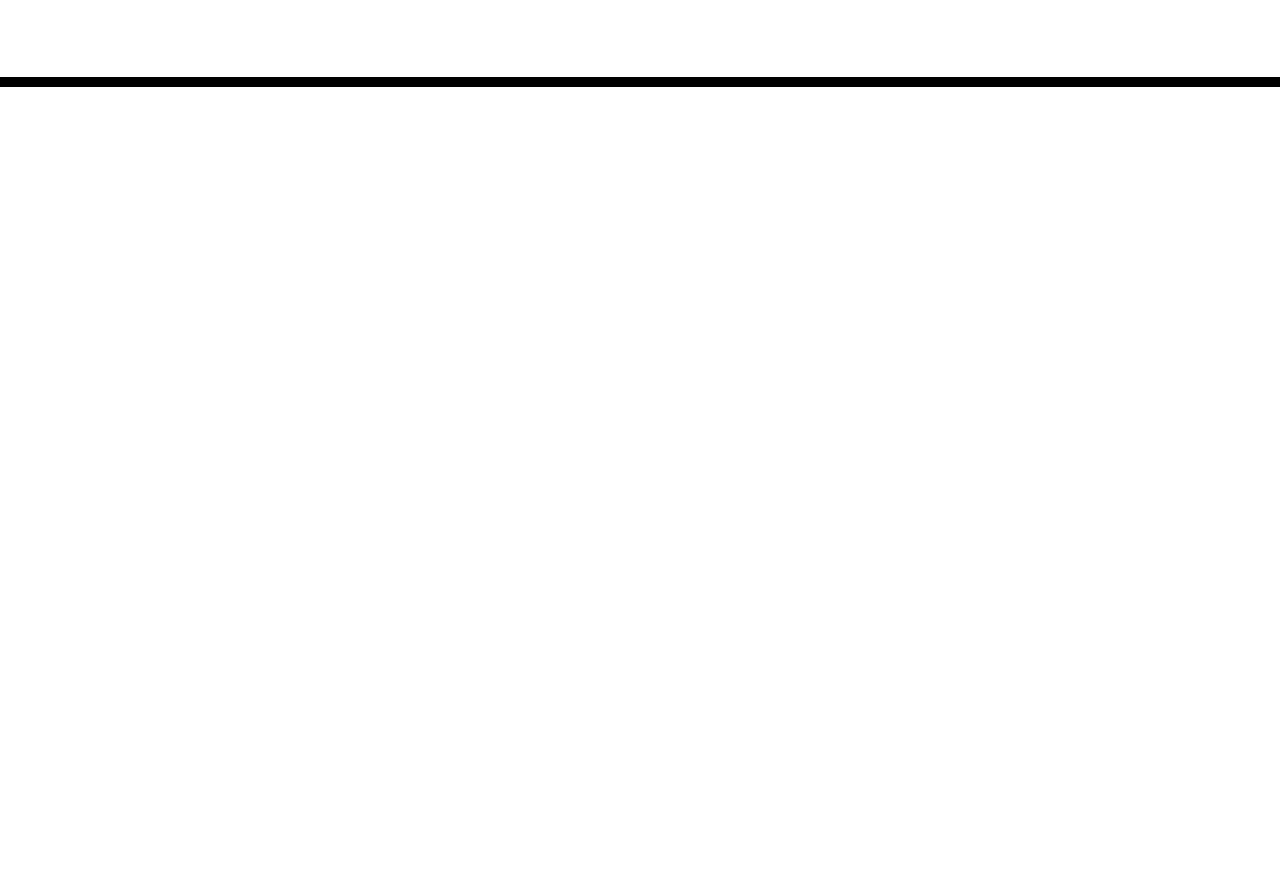
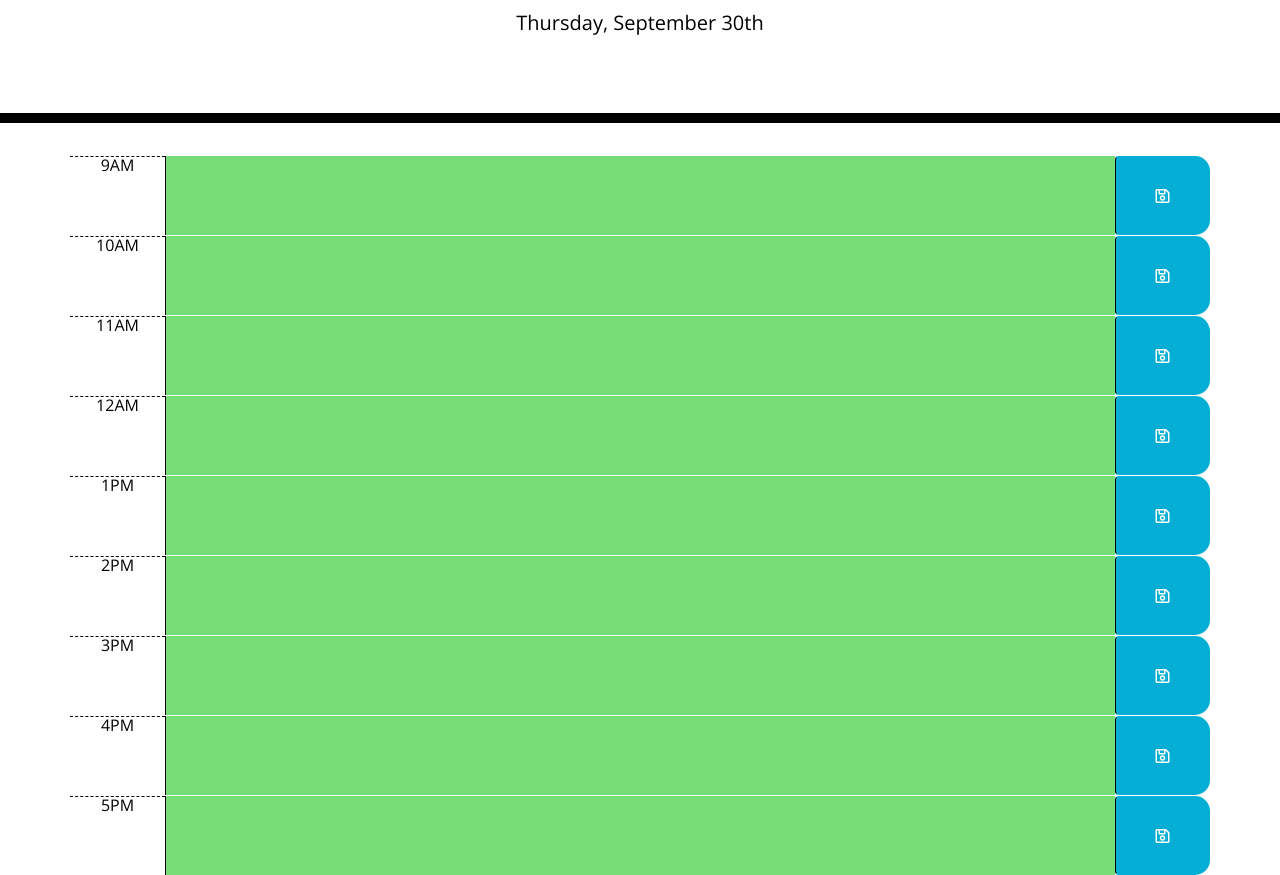
Before and after one commit to yanghuixi1/work-day-scheduler, a plain HTML site: page index.html in a window 1280 px wide. Shown: the part 181-1056 px from the top of the page. Before the commit the page ends 800 px from the top, so only its background shows below. Drawn offline with nearby package versions, Linux system fonts and the light colour scheme.

Commit message:
Complete draft

```diff
--- a/assets/css/style.css
+++ b/assets/css/style.css
@@ -1,5 +1,5 @@
 body {
-  font-family: 'Open Sans', sans-serif;
+  font-family: "Open Sans", sans-serif;
   font-size: 16px;
   line-height: 1;
 }
@@ -63,6 +63,9 @@ textarea {
   border-bottom-right-radius: 15px;
   background-color: #06aed5;
   color: white;
+  display: flex;
+  justify-content: center;
+  align-items: center;
 }
 
 .saveBtn i:hover {
--- a/assets/js/main.js
+++ b/assets/js/main.js
@@ -0,0 +1,36 @@
+var mainContainer = $(".container");
+
+$("textarea").each(function () {
+  var textarea = parseInt($(this).attr("id"));
+  var currTime = moment().hours();
+  if (textarea < currTime) {
+    $(this).addClass("past");
+  } else if (textarea === currTime) {
+    $(this).addClass("present");
+  } else {
+    $(this).addClass("future");
+  }
+});
+
+function handleSaveEvent(event) {
+  var btnClicked = $(event.target);
+  var textareaEl = $(btnClicked.siblings()[1]);
+  var userInput = textareaEl.val();
+  localStorage.setItem(textareaEl.attr("id"), userInput);
+}
+
+function loadSavedEvents() {
+  for (i = 9; i < 18; i++) {
+    var currEvent = localStorage.getItem(i.toString());
+    if (currEvent != null) {
+      $(`#${i}`).val(currEvent);
+    }
+  }
+}
+
+mainContainer.on("click", ".saveBtn", handleSaveEvent);
+
+$(function () {
+  $("#currentDay").text(moment().format("dddd, MMMM Do"));
+  loadSavedEvents();
+});
--- a/index.html
+++ b/index.html
@@ -30,6 +30,70 @@
     </header>
     <div class="container">
       <!-- Timeblocks go here -->
+      <div class="row time-block">
+        <div class="col-md-1 hour">9AM</div>
+        <textarea class="col-md-10 description" id="9"></textarea>
+        <button class="col-md-1 btn saveBtn">
+          <i class="far fa-save"></i>
+        </button>
+      </div>
+      <div class="row time-block">
+        <div class="col-md-1 hour">10AM</div>
+        <textarea class="col-md-10 description" id="10"></textarea>
+        <button class="col-md-1 btn saveBtn">
+          <i class="far fa-save"></i>
+        </button>
+      </div>
+      <div class="row time-block">
+        <div class="col-md-1 hour">11AM</div>
+        <textarea class="col-md-10 description" id="11"></textarea>
+        <button class="col-md-1 btn saveBtn">
+          <i class="far fa-save"></i>
+        </button>
+      </div>
+
+      <div class="row time-block">
+        <div class="col-md-1 hour">12AM</div>
+        <textarea class="col-md-10 description" id="12"></textarea>
+        <button class="col-md-1 btn saveBtn">
+          <i class="far fa-save"></i>
+        </button>
+      </div>
+      <div class="row time-block">
+        <div class="col-md-1 hour">1PM</div>
+        <textarea class="col-md-10 description" id="13"></textarea>
+        <button class="col-md-1 btn saveBtn">
+          <i class="far fa-save"></i>
+        </button>
+      </div>
+      <div class="row time-block">
+        <div class="col-md-1 hour">2PM</div>
+        <textarea class="col-md-10 description" id="14"></textarea>
+        <button class="col-md-1 btn saveBtn">
+          <i class="far fa-save"></i>
+        </button>
+      </div>
+      <div class="row time-block">
+        <div class="col-md-1 hour">3PM</div>
+        <textarea class="col-md-10 description" id="15"></textarea>
+        <button class="col-md-1 btn saveBtn">
+          <i class="far fa-save"></i>
+        </button>
+      </div>
+      <div class="row time-block">
+        <div class="col-md-1 hour">4PM</div>
+        <textarea class="col-md-10 description" id="16"></textarea>
+        <button class="col-md-1 btn saveBtn">
+          <i class="far fa-save"></i>
+        </button>
+      </div>
+      <div class="row time-block">
+        <div class="col-md-1 hour">5PM</div>
+        <textarea class="col-md-10 description" id="17"></textarea>
+        <button class="col-md-1 btn saveBtn">
+          <i class="far fa-save"></i>
+        </button>
+      </div>
     </div>
 
     <script src="https://cdnjs.cloudflare.com/ajax/libs/jquery/3.2.1/jquery.min.js"></script>
```
Also changed, not shown: 1 other file.
